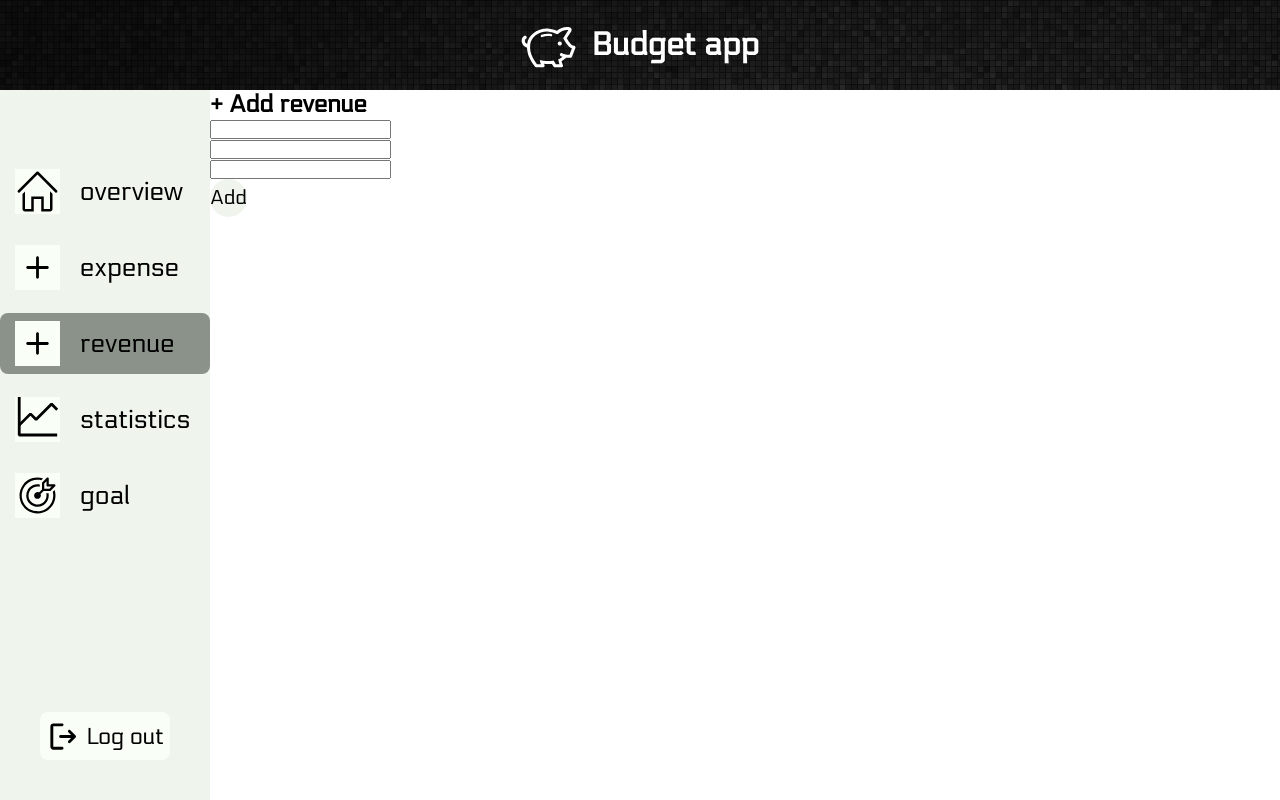
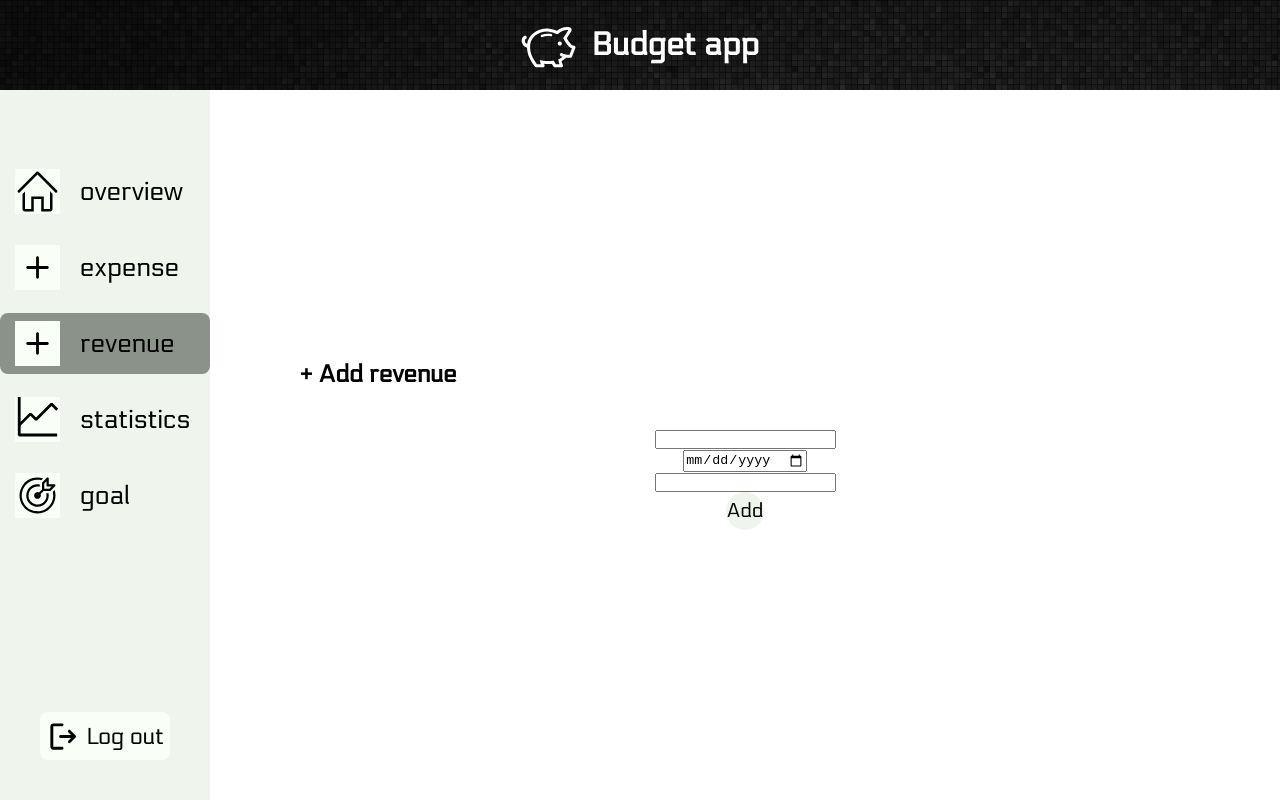
Before and after one commit to bsk94/Expense-tracker, a React (Create React App) app: page /add-revenue in a window 1280 px wide. Built offline with nearby package versions, Linux system fonts and the light colour scheme.

Commit message:
revenue- form validation added

```diff
--- a/package.json
+++ b/package.json
@@ -17,7 +17,8 @@
     "react-scripts": "5.0.1",
     "styled-components": "^5.3.6",
     "typescript": "^4.9.5",
-    "web-vitals": "^2.1.4"
+    "web-vitals": "^2.1.4",
+    "yup": "^1.0.0"
   },
   "scripts": {
     "start": "react-scripts start",
--- a/src/components/organisms/revenue/index.tsx
+++ b/src/components/organisms/revenue/index.tsx
@@ -1,9 +1,12 @@
 import { Formik, Form } from 'formik';
 import Input from '../../atoms/input';
 import Button from '../../atoms/button';
+import { StyledForm } from '../../../shared/styles';
+import { RevenueItem } from '../../../shared/types';
+import { addRevExpValidationSchema } from '../../../validation/financeFormSchema';
 
 const AddRevenue = () => {
-  const initialValues = {
+  const initialValues: RevenueItem = {
     name: '',
     date: '',
     amount: ''
@@ -12,12 +15,13 @@ const AddRevenue = () => {
     <>
       <Formik
         initialValues={initialValues}
+        validationSchema={addRevExpValidationSchema}
         onSubmit={(values) => {
           console.log(values);
         }}>
         {({ values, handleChange }) => (
           <>
-            <Form>
+            <StyledForm>
               <h2>+ Add revenue</h2>
               <Input
                 type="text"
@@ -27,9 +31,8 @@ const AddRevenue = () => {
                 placeholder=" ">
                 name
               </Input>
-
               <Input
-                type="text"
+                type="date"
                 name="date"
                 onChange={handleChange}
                 value={values.date}
@@ -47,7 +50,7 @@ const AddRevenue = () => {
               </Input>
 
               <Button type="submit">Add</Button>
-            </Form>
+            </StyledForm>
           </>
         )}
       </Formik>
--- /dev/null
+++ b/src/shared/styles/index.ts
@@ -0,0 +1,19 @@
+import styled from 'styled-components';
+import { Form } from 'formik';
+import { media } from '../../globalStyles/mediaQueries';
+
+export const StyledForm = styled(Form)`
+  display: flex;
+  justify-content: center;
+  flex-direction: column;
+  align-items: center;
+
+  h2 {
+    align-self: flex-start;
+    margin: 0rem 0rem 4rem 7vw;
+  }
+
+  ${media.mobile} {
+    background-color: ${({ theme }) => theme.colors.lightest};
+  }
+`;
--- /dev/null
+++ b/src/shared/types/index.ts
@@ -0,0 +1,5 @@
+export interface RevenueItem {
+  name: string;
+  date: string;
+  amount: string;
+}
--- /dev/null
+++ b/src/validation/financeFormSchema.ts
@@ -0,0 +1,17 @@
+import * as Yup from 'yup';
+
+export const addRevExpValidationSchema = Yup.object().shape({
+  name: Yup.string()
+    .required('Enter the name')
+    .min(3, 'Name must have at least 3 characters')
+    .max(100, "Name can't have more than 100 characters"),
+  date: Yup.date()
+    .required('Enter the date')
+    .min('01/01/2022', 'This date is too far in the past')
+    .max(new Date(), 'Cannot use future date'),
+  amount: Yup.number()
+    .positive('Amount must be greater than 0')
+    .round('round')
+    .required('Enter the amount')
+    .max(100000, 'Cannot enter amount higher than 100.000$')
+});
```
Also changed, not shown: 1 other file (tests, documents, lock files or other folders).
